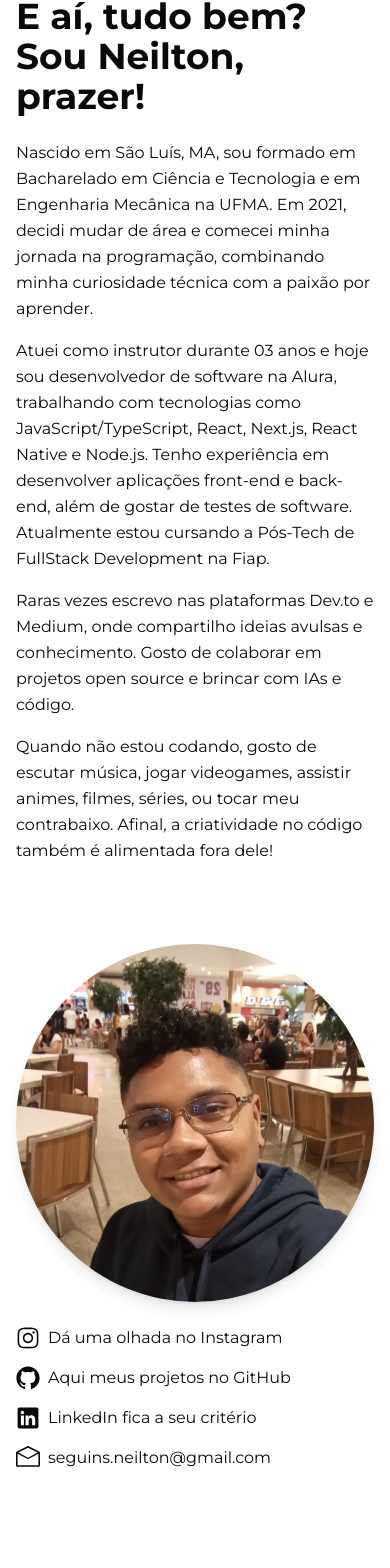
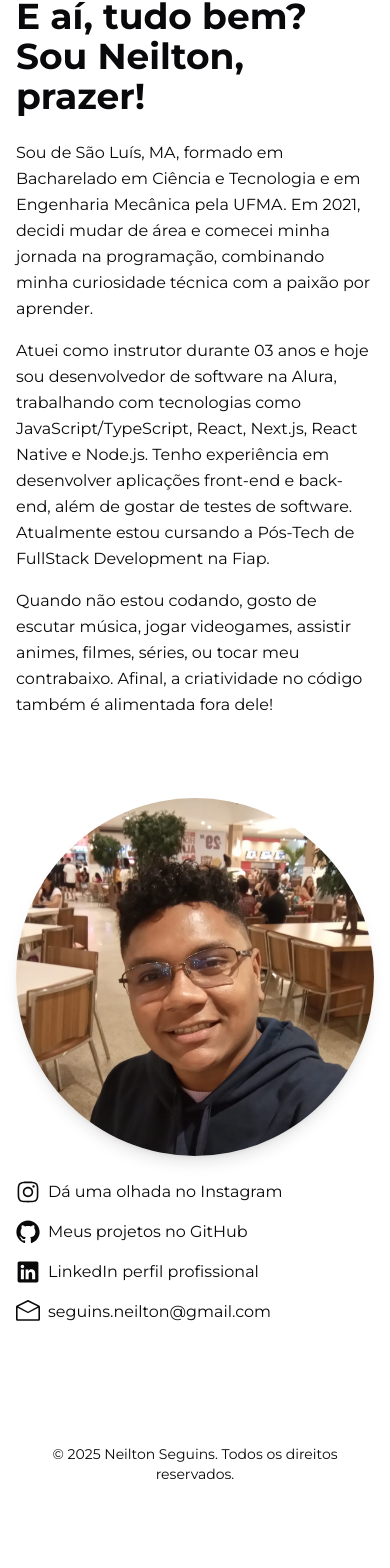
Before and after one commit to NeiltonSeguins/portfolio-site, a Next.js app: page /about in a window 390 px wide. Shown: the part 136-1704 px from the top of the page. After the commit the page ends 1640 px from the top, so only its background shows below. Built offline with nearby package versions, Linux system fonts and the light colour scheme.

Commit message:
refactor: atualiza descrições e remove referências desnecessárias na seção "Sobre" e "Perfil"

```diff
--- a/src/app/about/page.tsx
+++ b/src/app/about/page.tsx
@@ -18,9 +18,8 @@ interface AboutPageData {
 const aboutData = {
   name: "Neilton",
   description: [
-    "Nascido em São Luís, MA, sou formado em Bacharelado em Ciência e Tecnologia e em Engenharia Mecânica na UFMA. Em 2021, decidi mudar de área e comecei minha jornada na programação, combinando minha curiosidade técnica com a paixão por aprender.",
+    "Sou de São Luís, MA, formado em Bacharelado em Ciência e Tecnologia e em Engenharia Mecânica pela UFMA. Em 2021, decidi mudar de área e comecei minha jornada na programação, combinando minha curiosidade técnica com a paixão por aprender.",
     "Atuei como instrutor durante 03 anos e hoje sou desenvolvedor de software na Alura, trabalhando com tecnologias como JavaScript/TypeScript, React, Next.js, React Native e Node.js. Tenho experiência em desenvolver aplicações front-end e back-end, além de gostar de testes de software. Atualmente estou cursando a Pós-Tech de FullStack Development na Fiap.",
-    "Raras vezes escrevo nas plataformas Dev.to e Medium, onde compartilho ideias avulsas e conhecimento. Gosto de colaborar em projetos open source e brincar com IAs e código.",
     "Quando não estou codando, gosto de escutar música, jogar videogames, assistir animes, filmes, séries, ou tocar meu contrabaixo. Afinal, a criatividade no código também é alimentada fora dele!",
   ],
   image: profilePic,
@@ -31,12 +30,12 @@ const aboutData = {
       icon: InstagramLogoIcon,
     },
     {
-      title: "Aqui meus projetos no GitHub",
+      title: "Meus projetos no GitHub",
       url: "http://www.github.com/NeiltonSeguins",
       icon: GitHubLogoIcon,
     },
     {
-      title: "LinkedIn fica a seu critério",
+      title: "LinkedIn perfil profissional",
       url: "https://www.linkedin.com/in/ne%C3%ADlton-seguins/",
       icon: LinkedInLogoIcon,
     },
--- a/src/app/articles/page.tsx
+++ b/src/app/articles/page.tsx
@@ -16,7 +16,7 @@ const Articles = async () => {
   return (
     <PageLayout
       heading="Eu gosto de escrever, então geralmente tenho algo para compartilhar"
-      subheading="Eu costumo escrever em plataformas como o Medium e o Dev.To. Mas sempre que posso trago um conteúdo direto das minhas anotações de estudos"
+      subheading="Eu gosto de trazer ideias e pensamentos direto das minhas anotações e estudos"
       items={items}
     />
   );
--- a/src/components/Footer/index.tsx
+++ b/src/components/Footer/index.tsx
@@ -6,7 +6,7 @@ const Footer = async () => {
   cacheLife("days");
 
   return (
-    <footer className="flex flex-col sm:flex-row justify-center sm:justify-between items-center text-center sm:text-left text-sm py-6 mt-8 gap-4">
+    <footer className="flex flex-col sm:flex-row justify-center sm:justify-between sm:items-center text-center sm:text-left text-sm py-6 mt-8 gap-4">
       <div className="hidden sm:flex gap-8">
         <Link as="router" href="/">
           Home
@@ -25,7 +25,7 @@ const Footer = async () => {
         </Link>
       </div>
 
-      <span>
+      <span className="h-9">
         © {new Date().getFullYear()} Neilton Seguins. Todos os direitos
         reservados.
       </span>
--- a/src/components/Profile/index.tsx
+++ b/src/components/Profile/index.tsx
@@ -1,5 +1,4 @@
 import { Avatar, AvatarFallback, AvatarImage } from "../ui/avatar";
-import Link from "../Link";
 import SocialLinks from "../SocialLinks";
 
 const Profile = () => {
@@ -18,11 +17,7 @@ const Profile = () => {
       </h1>
       <p className="mt-4 mb-4 max-w-2xl">
         Eu me chamo Neilton Seguins, otaku não praticante, desenvolvedor, gamer
-        e contrabaixista. Sou Desenvolvedor de software, Instrutor de cursos de
-        programação e escrevo sobre a vida, universo e tudo mais no{" "}
-        <Link as="a" href="https://dev.to/neiltonseguins">
-          Dev.to
-        </Link>
+        e contrabaixista.
       </p>
       <SocialLinks />
     </section>
```
Also changed, not shown: 1 other file (tests, documents, lock files or other folders).
